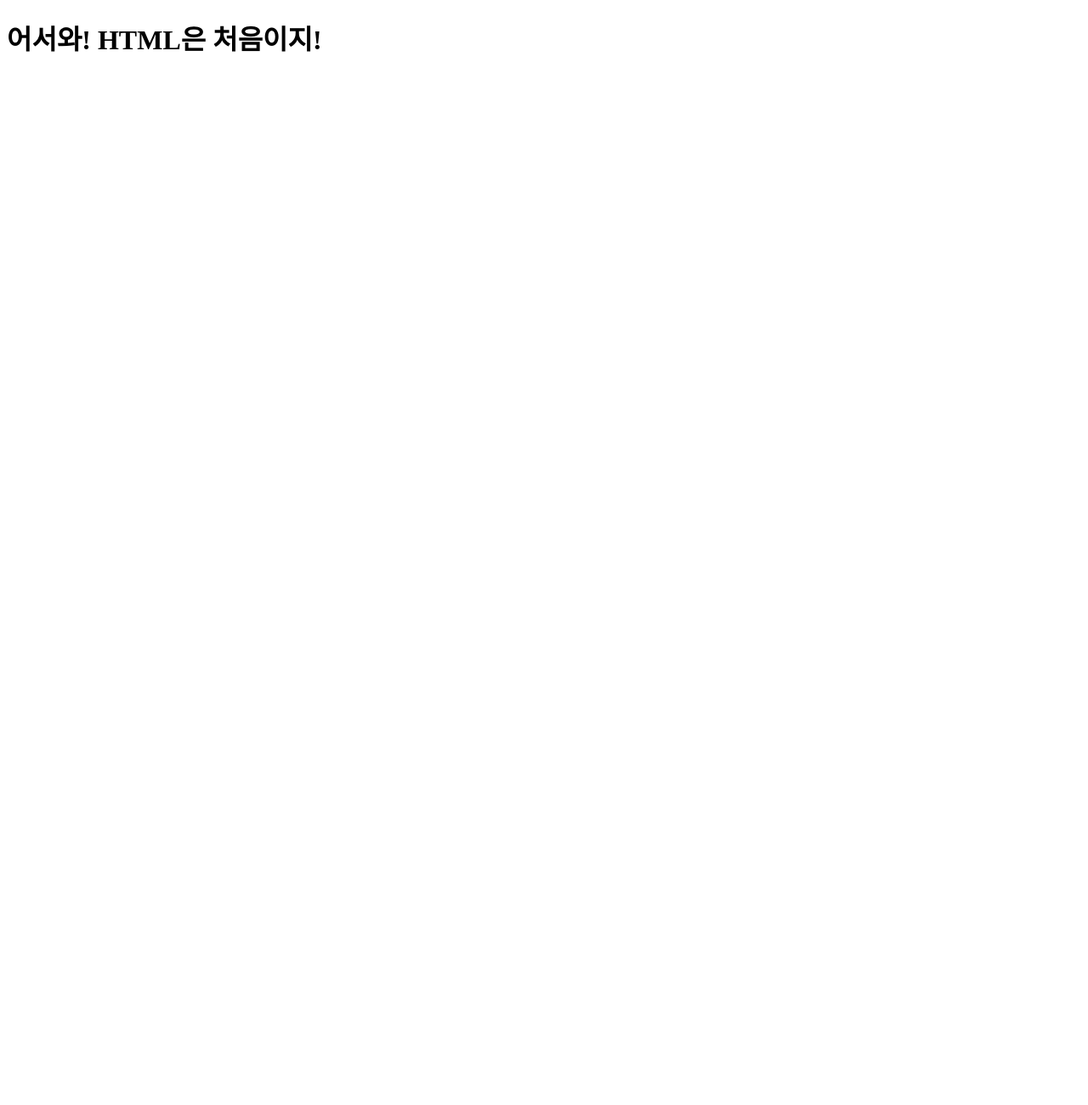
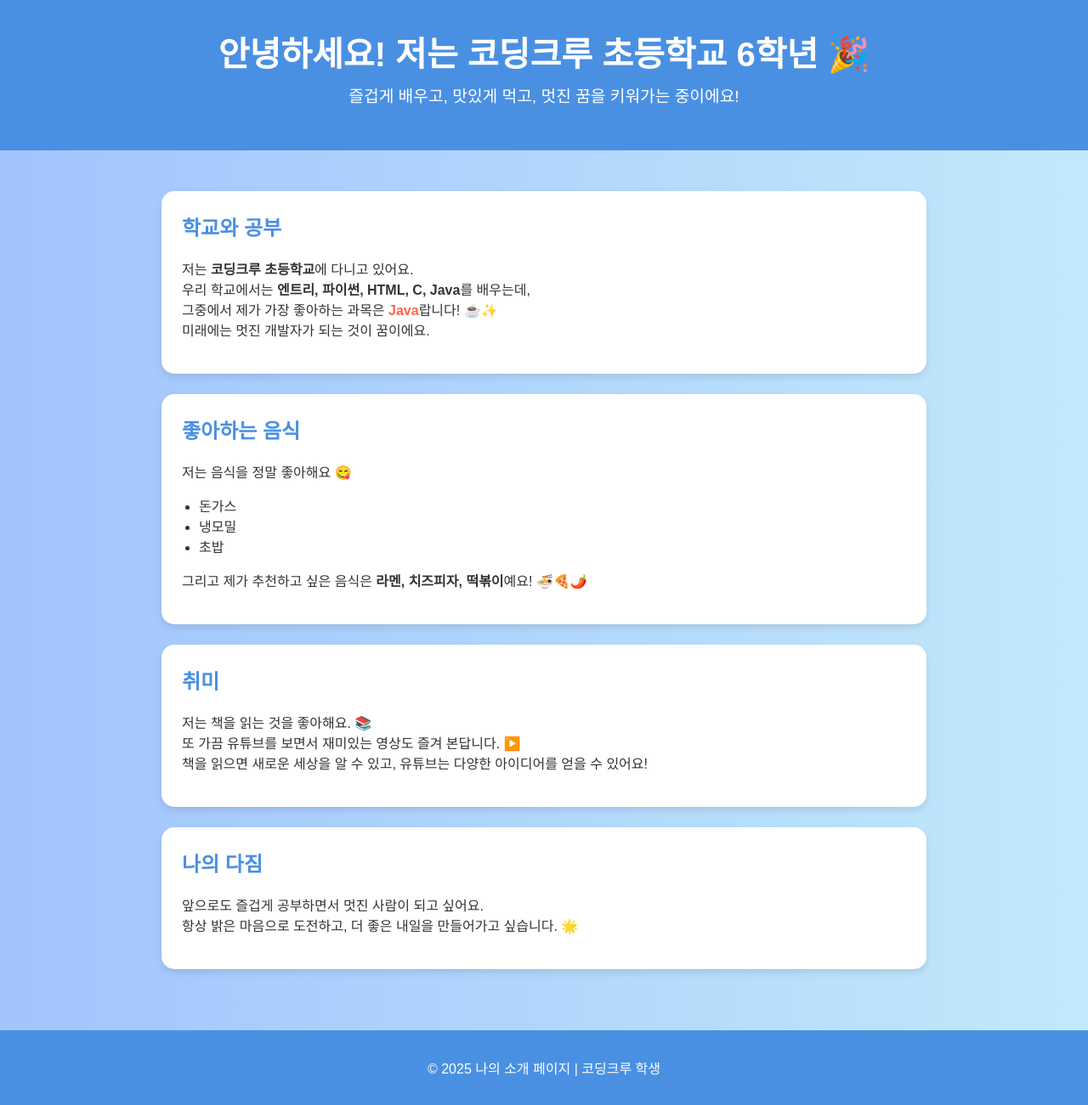
Before and after one commit to cho-ccc/cho-ccc.github.io, a plain HTML site: page index.html in a window 1280 px wide. Shown: the whole page at 85% size. Before the commit the page ends 800 px from the top, so only its background shows below. Drawn offline with Linux system fonts and the light colour scheme.

Commit message:
Update index.html

```diff
--- a/index.html
+++ b/index.html
@@ -1,10 +1,123 @@
 <!DOCTYPE html>
-<html>
-  <!-- <태그이름></태그이름> -->
-  <head>
-    <title>조재청의 홈페이지</title>
-  </head>
-  <body>
-    <h1>어서와! HTML은 처음이지!</h1>
-  </body>
+<html lang="ko">
+<head>
+  <meta charset="UTF-8">
+  <meta name="viewport" content="width=device-width, initial-scale=1.0">
+  <title>나의 소개 페이지</title>
+  <style>
+    body {
+      font-family: 'Arial', sans-serif;
+      margin: 0;
+      padding: 0;
+      background: linear-gradient(to right, #a1c4fd, #c2e9fb);
+      color: #333;
+    }
+
+    header {
+      background-color: #4a90e2;
+      color: white;
+      text-align: center;
+      padding: 2rem 1rem;
+    }
+
+    header h1 {
+      margin: 0;
+      font-size: 2.5rem;
+    }
+
+    header p {
+      margin-top: 0.5rem;
+      font-size: 1.2rem;
+    }
+
+    main {
+      max-width: 900px;
+      margin: 2rem auto;
+      padding: 1rem;
+    }
+
+    section {
+      background: white;
+      border-radius: 15px;
+      padding: 1.5rem;
+      margin-bottom: 1.5rem;
+      box-shadow: 0 4px 8px rgba(0,0,0,0.1);
+    }
+
+    section h2 {
+      color: #4a90e2;
+      margin-top: 0;
+    }
+
+    ul {
+      padding-left: 20px;
+    }
+
+    footer {
+      text-align: center;
+      padding: 1rem;
+      background: #4a90e2;
+      color: white;
+      margin-top: 2rem;
+    }
+
+    /* 반응형 */
+    @media (max-width: 600px) {
+      header h1 {
+        font-size: 1.8rem;
+      }
+      main {
+        margin: 1rem;
+        padding: 0.5rem;
+      }
+      section {
+        padding: 1rem;
+      }
+    }
+  </style>
+</head>
+<body>
+  <header>
+    <h1>안녕하세요! 저는 코딩크루 초등학교 6학년 🎉</h1>
+    <p>즐겁게 배우고, 맛있게 먹고, 멋진 꿈을 키워가는 중이에요!</p>
+  </header>
+
+  <main>
+    <section>
+      <h2>학교와 공부</h2>
+      <p>저는 <strong>코딩크루 초등학교</strong>에 다니고 있어요.<br>
+      우리 학교에서는 <strong>엔트리, 파이썬, HTML, C, Java</strong>를 배우는데,<br>
+      그중에서 제가 가장 좋아하는 과목은 <strong style="color:tomato;">Java</strong>랍니다! ☕✨<br>
+      미래에는 멋진 개발자가 되는 것이 꿈이에요.</p>
+    </section>
+
+    <section>
+      <h2>좋아하는 음식</h2>
+      <p>저는 음식을 정말 좋아해요 😋</p>
+      <ul>
+        <li>돈가스</li>
+        <li>냉모밀</li>
+        <li>초밥</li>
+      </ul>
+      <p>그리고 제가 추천하고 싶은 음식은 <strong>라멘, 치즈피자, 떡볶이</strong>예요! 🍜🍕🌶️</p>
+    </section>
+
+    <section>
+      <h2>취미</h2>
+      <p>저는 책을 읽는 것을 좋아해요. 📚<br>
+      또 가끔 유튜브를 보면서 재미있는 영상도 즐겨 본답니다. ▶️<br>
+      책을 읽으면 새로운 세상을 알 수 있고, 유튜브는 다양한 아이디어를 얻을 수 있어요!</p>
+    </section>
+
+    <section>
+      <h2>나의 다짐</h2>
+      <p>앞으로도 즐겁게 공부하면서 멋진 사람이 되고 싶어요.<br>
+      항상 밝은 마음으로 도전하고, 더 좋은 내일을 만들어가고 싶습니다. 🌟</p>
+    </section>
+  </main>
+
+  <footer>
+    <p>© 2025 나의 소개 페이지 | 코딩크루 학생</p>
+  </footer>
+</body>
 </html>
```
